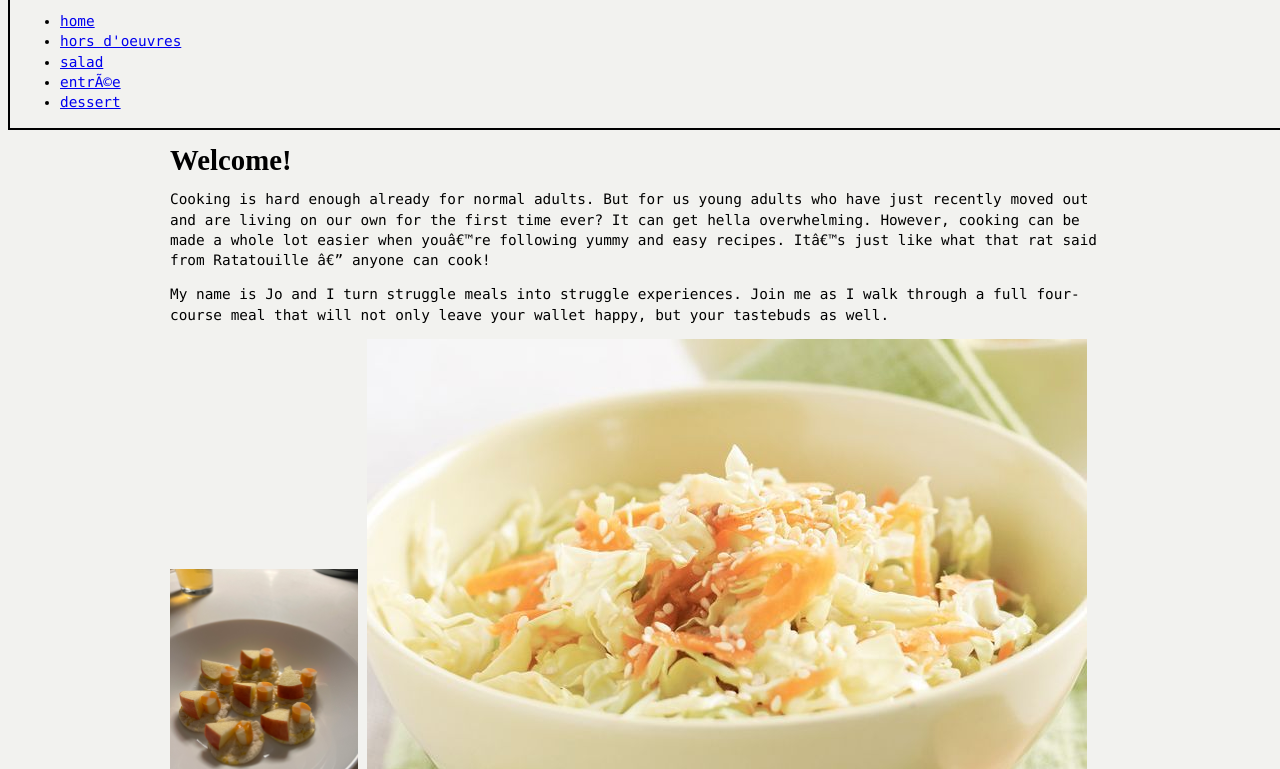
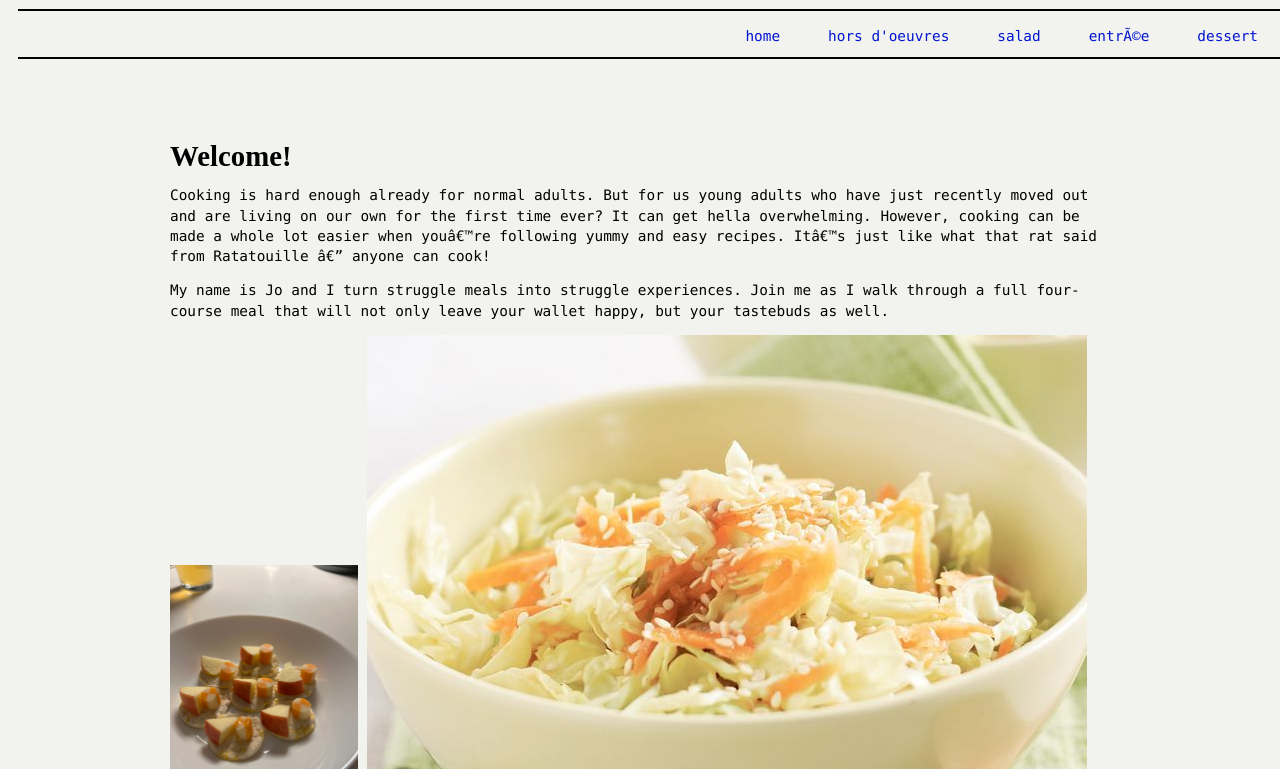
Before and after one commit to jo-langgg/jos-planet-home, a plain HTML site: page index.html in a window 1280 px wide. Shown: the part 102-871 px from the top of the page. Drawn offline with Linux system fonts and the light colour scheme; a web font is replaced by a local one.

Commit message:
finished nav bar

```diff
--- a/index.html
+++ b/index.html
@@ -17,12 +17,38 @@
         height: 200px;
         width: 100%;
         padding: 10px;
-        border-width: 2px 2px 2px 2px;
+      }
+
+      #nav {
+        list-style-type: none;
+
+        padding: 0px 0px 0px 0px;
+        border-width: 2px 0px 2px 0px;
         border-style: solid;
         border-color: black;
+        margin: 0px 0px 0px 0px;
+        overflow: hidden;
       }
 
-      .wrapper:not(#header) {
+      li {
+        list-style-type: none;
+        float: right;
+      }
+
+      li a {
+        display: block;
+        color: #0015D3; /*blue*/
+        text-align: center;
+        padding: 0px 24px 11px 24px;
+        text-decoration: none;
+      }
+
+      li a:hover:not(.active) {
+        /*background-color: white;*/
+        color: #757575; /*grey*/
+      }
+
+      .wrapper {
         width: 940px;
         margin: 20px auto 20px auto;
         background-color: #F2F2EF;
@@ -57,15 +83,17 @@
       <p>easy and affordable recipes for the average broke uni student</p>
       <div id="nav">
         <ul>
+          <li><a href="https://jo-langgg.github.io/jos-planet-dessert/">dessert</a></li>
+          <li><a href="https://jo-langgg.github.io/jos-planet-entree/">entrée</a></li>
+          <li><a href="https://jo-langgg.github.io/jos-planet-salad/">salad</a></li>
+          <li><a href="https://jo-langgg.github.io/jos-planet-hors-doeuvres/">hors d'oeuvres</a></li>
           <li><a href="https://jo-langgg.github.io/jos-planet-home/">home</a></li>
-            <li><a href="https://jo-langgg.github.io/jos-planet-hors-doeuvres/">hors d'oeuvres</a></li>
-            <li><a href="https://jo-langgg.github.io/jos-planet-salad/">salad</a></li>
-            <li><a href="https://jo-langgg.github.io/jos-planet-entree/">entrée</a></li>
-            <li><a href="https://jo-langgg.github.io/jos-planet-dessert/">dessert</a></li>
         </ul>
       </div>
-        <!------------------------------------------->
+      <!------------ END OF HEADER --------------->
     </div>
+
+    <!--------------- MAIN CONTENT ------------------->
     <div class="wrapper">
       <!-- MAIN -->
       <h1>
@@ -112,12 +140,12 @@
         I’m Joanne Lang, a second year university student at the University of Waterloo. Although I’ve kind of gotten the hang of planning meals, budgeting, and meal-prepping, I still sometimes cave and opt for food out when I’m lazy. But I like to think that I’ve gotten a lot better at grocery shopping and cooking this past year! It all comes down to practice and knowing where to find cool resources like this one to help guide you along. I am still by no means GOOD at cooking haha. But I haven’t starved or given myself food poisoning yet. A win is a win. If you’d like to reach out, you can find my email <a href="mailto:j2lang@uwaterloo.ca">here</a>. Happy cooking!
       </p>
       <img src="me.jpg" alt="Jo Lang" width="20%">
-      <!---------->
+      <!------------ END OF MAIN CONTENT ---------------->
+    </div>
 
-      <!-- FOOTER -->
-      <hr>
+    <!--------------- FOOTER ------------------->
     <p><a href="mailto:j2lang@uwaterloo.ca">SAY HI</a> :)</p>
-      <!------------>
-    </div>
+    <!------------ END OF FOOTER ---------------->
+
   </body>
 </html>
```
Lines whose indentation alone changed are shown as unchanged.
